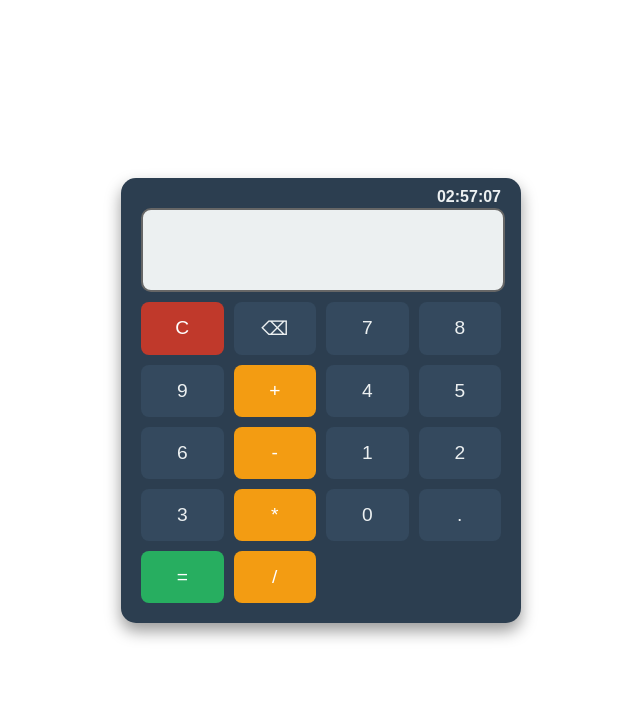
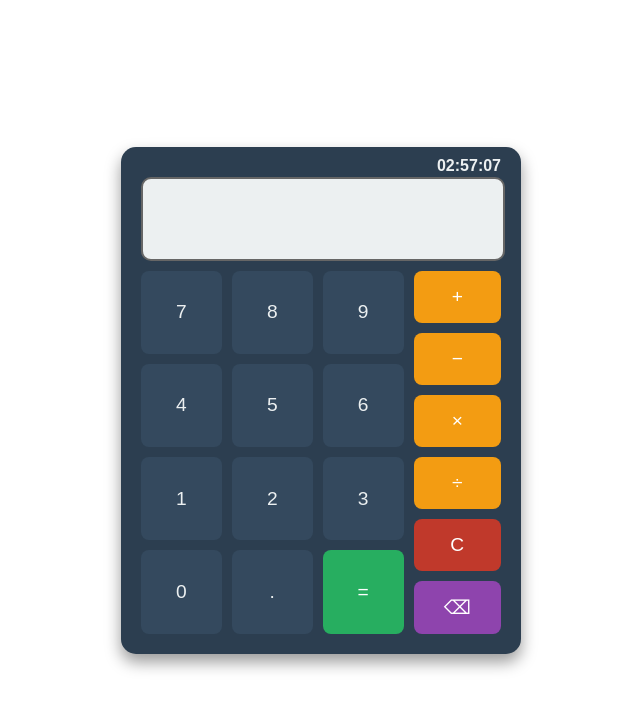
Before and after one commit to Jaypro23/Scientific-calculator, a plain HTML site: page index.html.1.html in a window 1280 px wide. Shown: the whole page, without its empty margins (319-959 px from the left). Drawn offline with Linux system fonts and the light colour scheme.

Commit message:
Update index.html.1.html

```diff
--- a/index.html.1.html
+++ b/index.html.1.html
@@ -1,6 +1,5 @@
 <!DOCTYPE html>
 <html lang="en">
-
 <head>
     <meta charset="UTF-8">
     <meta name="viewport" content="width=device-width, initial-scale=1.0">
@@ -17,7 +16,6 @@
             background: white;
             color: black;
         }
-
         .calculator {
             background: #2c3e50;
             padding: 20px;
@@ -27,7 +25,6 @@
             width: 360px;
             position: relative;
         }
-
         .time {
             position: absolute;
             top: 10px;
@@ -36,7 +33,6 @@
             font-size: 1em;
             font-weight: bold;
         }
-
         #display {
             width: calc(100% - 20px);
             height: 60px;
@@ -50,13 +46,22 @@
             color: #2c3e50;
             display: block;
         }
-
         .buttons {
-            display: grid;
-            grid-template-columns: repeat(4, 1fr);
+            display: flex;
             gap: 10px;
         }
-
+        .numbers {
+            display: grid;
+            grid-template-columns: repeat(3, 1fr);
+            gap: 10px;
+            flex: 3;
+        }
+        .operators {
+            display: grid;
+            grid-template-columns: 1fr;
+            gap: 10px;
+            flex: 1;
+        }
         button {
             padding: 15px;
             font-size: 1.2em;
@@ -67,76 +72,50 @@
             border-radius: 8px;
             transition: all 0.3s ease-in-out;
         }
-
         button:hover {
             background: #3a539b;
             transform: scale(1.1);
         }
-
-        .operator {
-            background: #f39c12;
-            color: white;
-        }
-
-        .operator:hover {
-            background: #e67e22;
-        }
-
-        .equal {
-            background: #27ae60;
-            color: white;
-        }
-
-        .equal:hover {
-            background: #2ecc71;
-        }
-
-        .clear {
-            background: #c0392b;
-            color: white;
-        }
-
-        .clear:hover {
-            background: #e74c3c;
-        }
-
-        .dark-mode {
-            background: #141e30;
-            color: white;
-        }
-
-        .neon-mode {
-            background: black;
-            color: cyan;
-        }
+        .operator { background: #f39c12; color: white; }
+        .operator:hover { background: #e67e22; }
+        .equal { background: #27ae60; color: white; }
+        .equal:hover { background: #2ecc71; }
+        .clear { background: #c0392b; color: white; }
+        .clear:hover { background: #e74c3c; }
+        .backspace { background: #8e44ad; color: white; }
+        .backspace:hover { background: #9b59b6; }
     </style>
 </head>
-
 <body>
     <div class="calculator">
         <div class="time" id="timeDisplay"></div>
-        <input type="text" id="display" disabled>
+        <input type="text" id="display" readonly>
         <div class="buttons">
-            <button class="clear" onclick="clearDisplay()">C</button>
-            <button onclick="backspace()">⌫</button>
+            <div class="numbers">
                 <button onclick="appendToDisplay('7')">7</button>
                 <button onclick="appendToDisplay('8')">8</button>
                 <button onclick="appendToDisplay('9')">9</button>
-            <button class="operator" onclick="appendToDisplay('+')">+</button>
                 <button onclick="appendToDisplay('4')">4</button>
                 <button onclick="appendToDisplay('5')">5</button>
                 <button onclick="appendToDisplay('6')">6</button>
-            <button class="operator" onclick="appendToDisplay('-')">-</button>
                 <button onclick="appendToDisplay('1')">1</button>
                 <button onclick="appendToDisplay('2')">2</button>
                 <button onclick="appendToDisplay('3')">3</button>
-            <button class="operator" onclick="appendToDisplay('*')">*</button>
                 <button onclick="appendToDisplay('0')">0</button>
                 <button onclick="appendToDisplay('.')">.</button>
-            <button class="equal" onclick="calculateResult()">=</button>
-            <button class="operator" onclick="appendToDisplay('/')">/</button>
+                <button onclick="calculateResult()" class="equal">=</button>
+            </div>
+            <div class="operators">
+                <button class="operator" onclick="appendToDisplay('+')">+</button>
+                <button class="operator" onclick="appendToDisplay('-')">−</button>
+                <button class="operator" onclick="appendToDisplay('*')">×</button>
+                <button class="operator" onclick="appendToDisplay('/')">÷</button>
+                <button class="clear" onclick="clearDisplay()">C</button>
+                <button class="backspace" onclick="backspace()">⌫</button>
             </div>
         </div>
+    </div>
+
     <script>
         function appendToDisplay(value) {
             document.getElementById("display").value += value;
@@ -166,5 +145,4 @@
         updateTime();
     </script>
 </body>
-
 </html>
```
Lines whose indentation alone changed are shown as unchanged.
